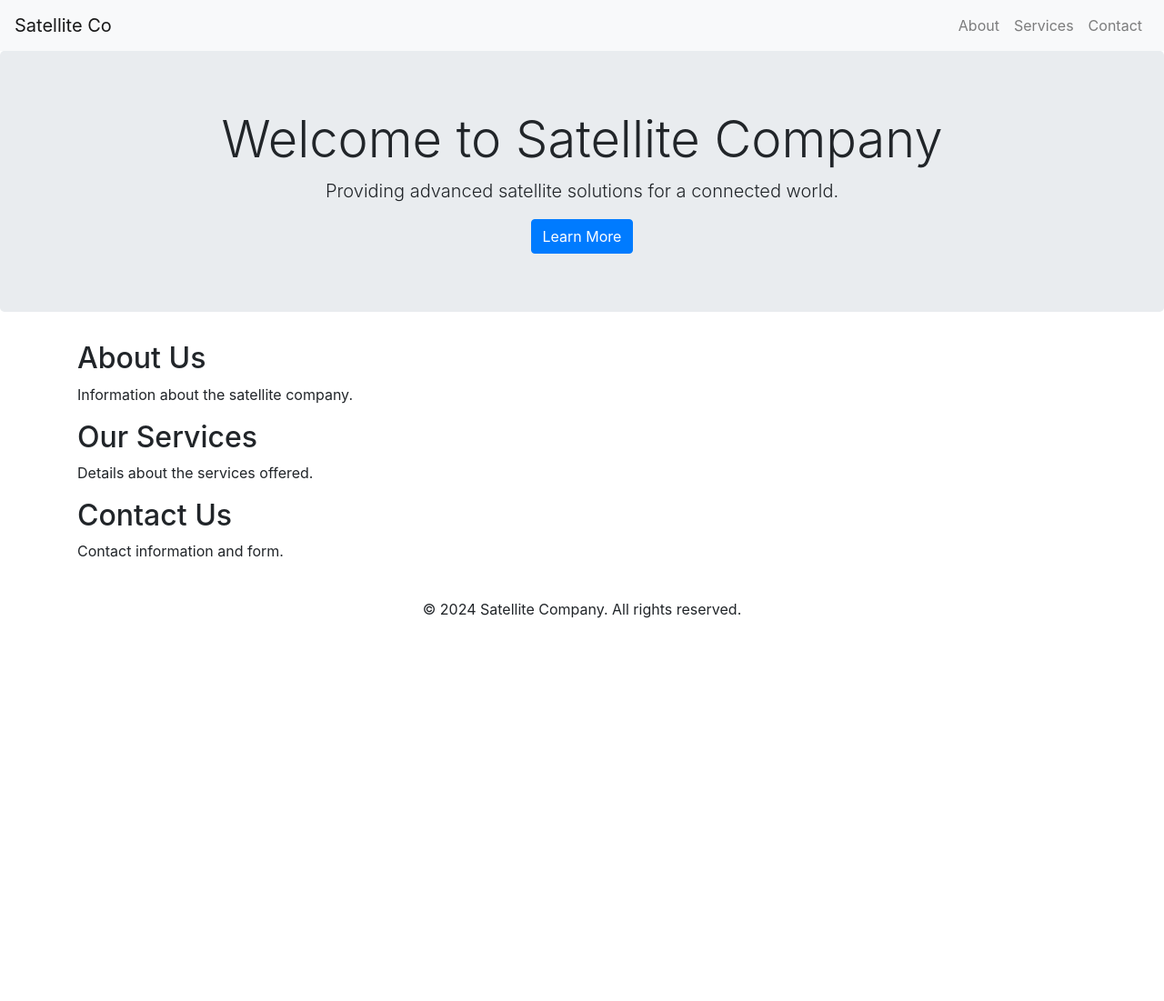
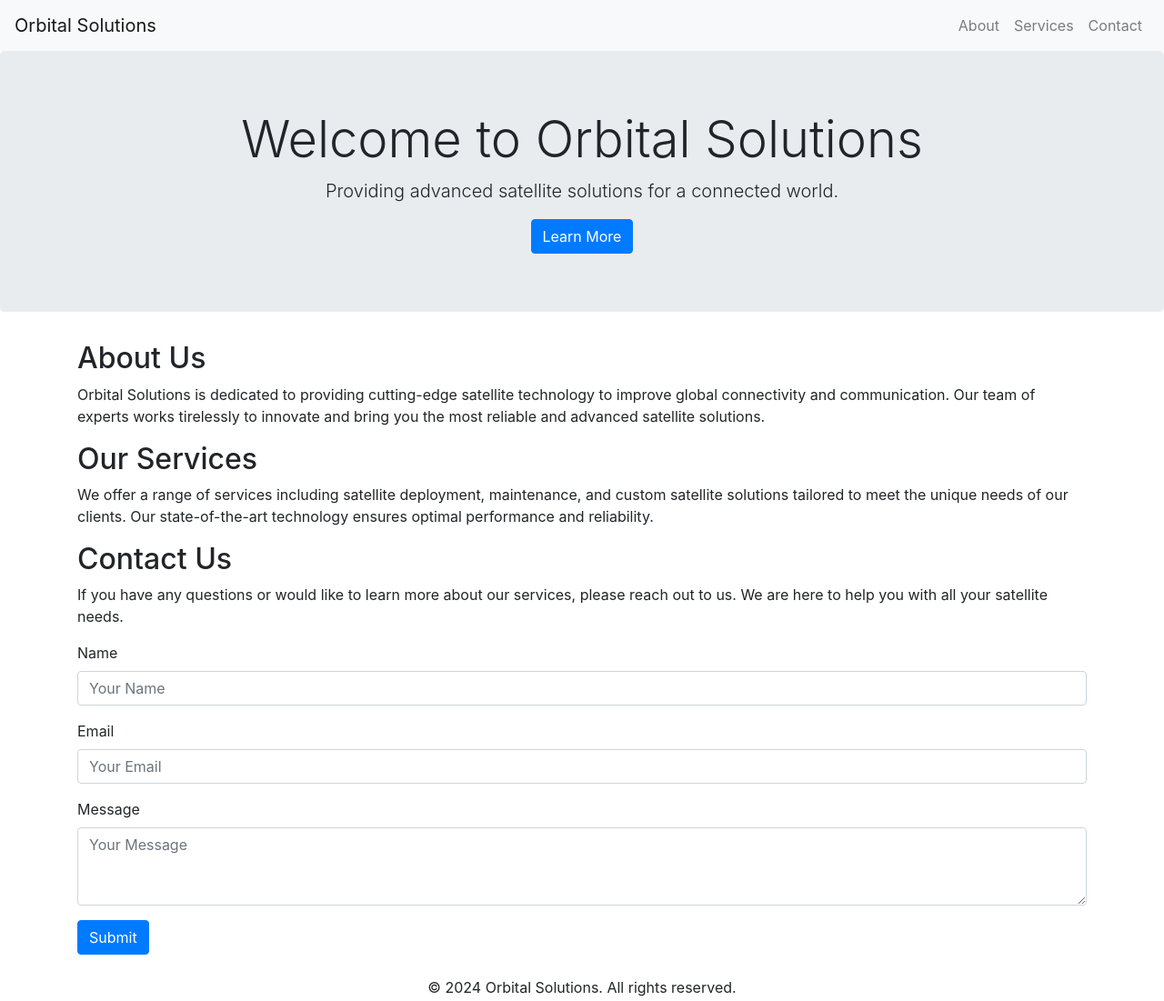
Before and after one commit to Bisniga/framework-challenge, a plain HTML site: page index.html in a window 1280 px wide. Shown: the whole page at 91% size. Before the commit the page ends 800 px from the top, so only its background shows below. Drawn offline with nearby package versions, Linux system fonts and the light colour scheme.

Commit message:
Update index.html

```diff
--- a/index.html
+++ b/index.html
@@ -3,12 +3,12 @@
 <head>
     <meta charset="UTF-8">
     <meta name="viewport" content="width=device-width, initial-scale=1.0">
-    <title>Satellite Company</title>
+    <title>Orbital Solutions</title>
     <link href="https://stackpath.bootstrapcdn.com/bootstrap/4.5.2/css/bootstrap.min.css" rel="stylesheet">
 </head>
 <body>
     <nav class="navbar navbar-expand-lg navbar-light bg-light">
-        <a class="navbar-brand" href="#">Satellite Co</a>
+        <a class="navbar-brand" href="#">Orbital Solutions</a>
         <div class="collapse navbar-collapse">
             <ul class="navbar-nav ml-auto">
                 <li class="nav-item"><a class="nav-link" href="#about">About</a></li>
@@ -18,24 +18,39 @@
         </div>
     </nav>
     <header class="jumbotron text-center">
-        <h1 class="display-4">Welcome to Satellite Company</h1>
+        <h1 class="display-4">Welcome to Orbital Solutions</h1>
         <p class="lead">Providing advanced satellite solutions for a connected world.</p>
         <a href="#services" class="btn btn-primary">Learn More</a>
     </header>
     <section id="about" class="container">
         <h2>About Us</h2>
-        <p>Information about the satellite company.</p>
+        <p>Orbital Solutions is dedicated to providing cutting-edge satellite technology to improve global connectivity and communication. Our team of experts works tirelessly to innovate and bring you the most reliable and advanced satellite solutions.</p>
     </section>
     <section id="services" class="container">
         <h2>Our Services</h2>
-        <p>Details about the services offered.</p>
+        <p>We offer a range of services including satellite deployment, maintenance, and custom satellite solutions tailored to meet the unique needs of our clients. Our state-of-the-art technology ensures optimal performance and reliability.</p>
     </section>
     <section id="contact" class="container">
         <h2>Contact Us</h2>
-        <p>Contact information and form.</p>
+        <p>If you have any questions or would like to learn more about our services, please reach out to us. We are here to help you with all your satellite needs.</p>
+        <form>
+            <div class="form-group">
+                <label for="name">Name</label>
+                <input type="text" class="form-control" id="name" placeholder="Your Name">
+            </div>
+            <div class="form-group">
+                <label for="email">Email</label>
+                <input type="email" class="form-control" id="email" placeholder="Your Email">
+            </div>
+            <div class="form-group">
+                <label for="message">Message</label>
+                <textarea class="form-control" id="message" rows="3" placeholder="Your Message"></textarea>
+            </div>
+            <button type="submit" class="btn btn-primary">Submit</button>
+        </form>
     </section>
     <footer class="text-center py-4">
-        <p>&copy; 2024 Satellite Company. All rights reserved.</p>
+        <p>&copy; 2024 Orbital Solutions. All rights reserved.</p>
     </footer>
     <script src="https://code.jquery.com/jquery-3.5.1.slim.min.js"></script>
     <script src="https://cdn.jsdelivr.net/npm/@popperjs/core@2.5.3/dist/umd/popper.min.js"></script>
```
